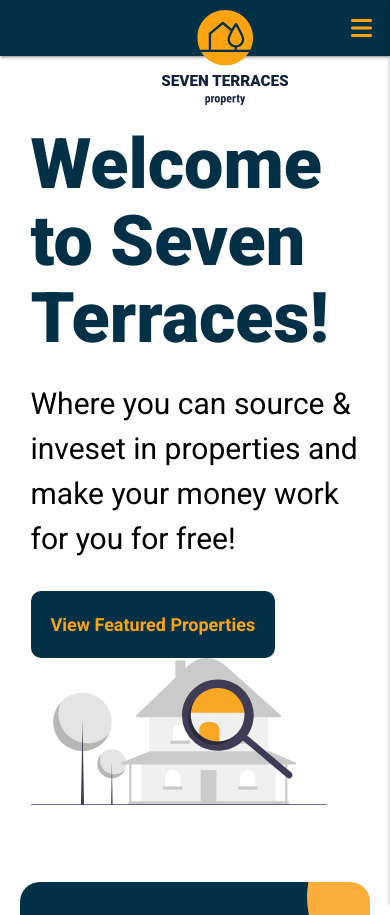
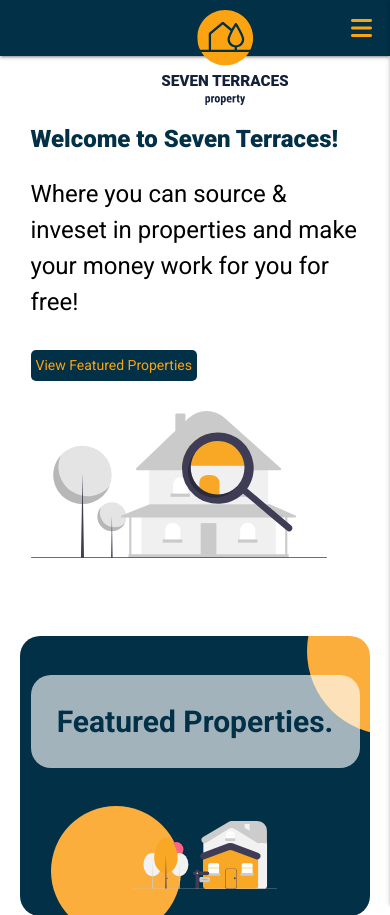
Before and after one commit to TNamdarian/seven-terraces, a Flask app: page / in a window 390 px wide. Shown: the top 915 px of the page. Run offline with Flask 2, Linux system fonts and the light colour scheme; data that the repository does not hold is empty; some libraries are stand-ins or nearby versions.

Commit message:
make the home page responsive

```diff
--- a/static/css/style.css
+++ b/static/css/style.css
@@ -797,8 +797,18 @@ footer .copyright {
     border: 1px solid var(--light-blue);
 }
 
-@media only screen and (min-width: 1000px) {
+@media only screen and (max-width: 500px) {
+
+    .home-heading,
     .home-p {
-        font-size: 18px;
+        font-size: 24px;
+    }
+
+    #home-featured-btn {
+        padding: 5px;
+        font-size: 14px;
+        font-weight: 300;
+        margin-bottom: 30px;
+        border-radius: 5px;
     }
 }
```
